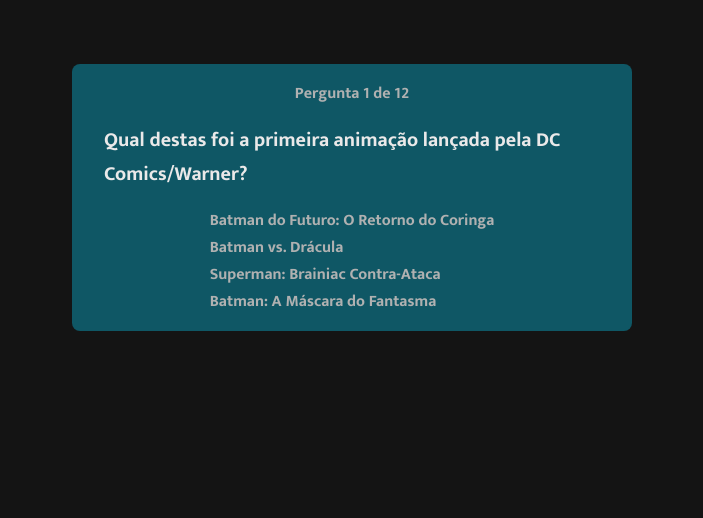
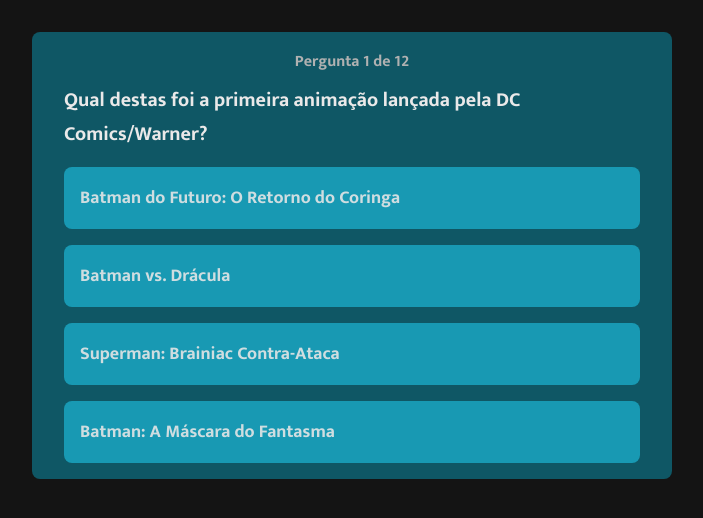
Before and after one commit to Maria-Eduarda90/Quiz-DC-Comics, a React (Vite) app: page / in a window 1280 px wide. Both pictures are taken after a click on the button "Começar Quiz". Shown: the top 518 px of the page, without its empty margins (288-991 px from the left). Built offline with nearby package versions, Linux system fonts and the light colour scheme.

Commit message:
question styling

```diff
--- a/src/components/Questions/styles.module.scss
+++ b/src/components/Questions/styles.module.scss
@@ -1,24 +1,56 @@
 .container {
     display: flex;
     justify-content: center;
-    margin-top: 4rem;
+    margin-top: 2rem;
 
     .questions {
         display: flex;
         flex-direction: column;
         align-items: center;
-        row-gap: 1rem;
         background-color: #0f5765;
-        width: 35rem;
+        width: 40rem;
         border-radius: 8px;
         padding: 1rem 2rem;
 
-        p {
+        > p {
             color: #b0b1b1;
         }
 
         h2 {
             font-size: 20px;
+            margin-top: 0.5rem;
+        }
+
+        .optionsContainer {
+            width: 100%;
+            div {
+                background-color: #1baac7 ;
+                border-radius: 0.5rem;
+                padding: 1rem;
+                cursor: pointer;
+                margin-top: 1rem;
+                opacity: 0.8;
+                transition: 0.4s;
+
+                &:hover {
+                    opacity: 1;
+                }
+            }
+
+            .correct {
+                background-color: #0ce405;
+                font-weight: bold;
+            }
+
+            .wrong {
+                background-color: #05839d;
+                opacity: 0.4s;
+            }
+
+            p {
+                color: #fff;
+                font-size: 18px;
+            }
         }
 
         button {
@@ -30,6 +62,7 @@
             background: linear-gradient(90deg, #1baac7 0%, #0f5765 100%);
             color: #fff;
             transition: 0.3s;
+            margin-top: 1rem;
 
             &:hover {
                 background: linear-gradient(90deg, #0f5765 0%, #1baac7 100%);
```
